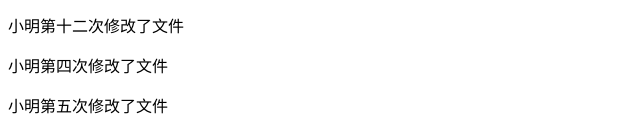
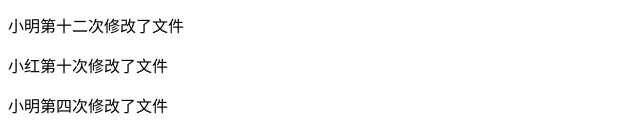
Before and after one commit to longteng33/git-exercise, a plain HTML site: page index.html in a window 1280 px wide. Shown: the part 676-800 px from the top of the page, 0-640 px from the left. Drawn offline with Linux system fonts and the light colour scheme.

Commit message:
小红10

```diff
--- a/index.html
+++ b/index.html
@@ -33,6 +33,7 @@
                                 <p>小红第八次修改了文件</p>
                                 <p>小红第九次修改了文件</p>
                                 <p>小明第十二次修改了文件</p>
+                                <p>小红第十次修改了文件</p>
     </main>
 
     <div class="xiaoming">
```
